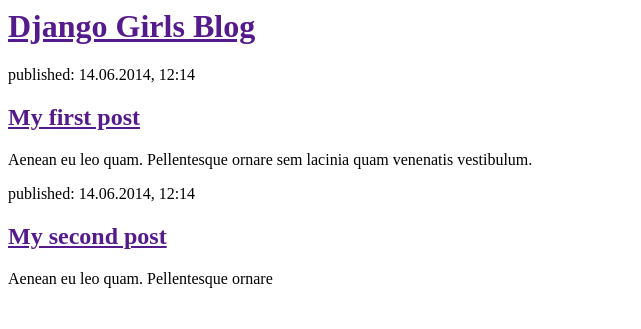
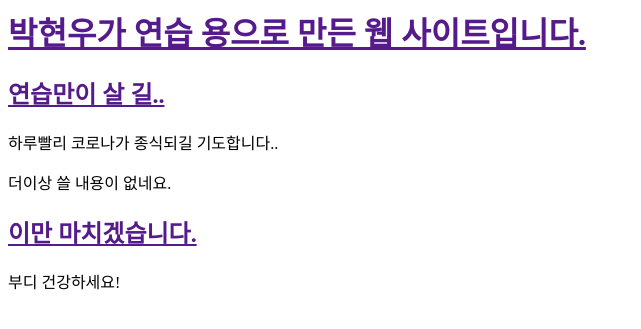
Before and after one commit to gusdn3477/my-first-blog, a Django app: page / in a window 1280 px wide. Shown: the top 329 px of the page, without its empty margins (0-641 px from the left). Run offline with Django 3.2, Linux system fonts and the light colour scheme.

Commit message:
내용 변경

```diff
--- a/blog/models.py
+++ b/blog/models.py
@@ -4,7 +4,7 @@
 # Create your models here.
 
 class Post(models.Model):
-    autor = models.ForeignKey(settings.AUTH_USER_MODEL, on_delete = models.CASCADE)
+    author = models.ForeignKey(settings.AUTH_USER_MODEL, on_delete = models.CASCADE)
     title = models.CharField(max_length = 200)
     text = models.TextField()
     created_date = models.DateTimeField(default=timezone.now)
--- a/blog/templates/blog/post_list.html
+++ b/blog/templates/blog/post_list.html
@@ -4,19 +4,19 @@
     </head>
     <body>
         <div>
-            <h1><a href="">Django Girls Blog</a></h1>
+            <h1><a href="">박현우가 연습 용으로 만든 웹 사이트입니다.</a></h1>
         </div>
 
         <div>
-            <p>published: 14.06.2014, 12:14</p>
-            <h2><a href="">My first post</a></h2>
-            <p>Aenean eu leo quam. Pellentesque ornare sem lacinia quam venenatis vestibulum. </p>
+
+            <h2><a href="">연습만이 살 길..</a></h2>
+            <p>하루빨리 코로나가 종식되길 기도합니다.. </p>
         </div>
 
         <div>
-            <p>published: 14.06.2014, 12:14</p>
-            <h2><a href="">My second post</a></h2>
-            <p>Aenean eu leo quam. Pellentesque ornare</p>
+            <p>더이상 쓸 내용이 없네요.</p>
+            <h2><a href="">이만 마치겠습니다.</a></h2>
+            <p>부디 건강하세요!</p>
         </div>
     </body>
 </html>
```
